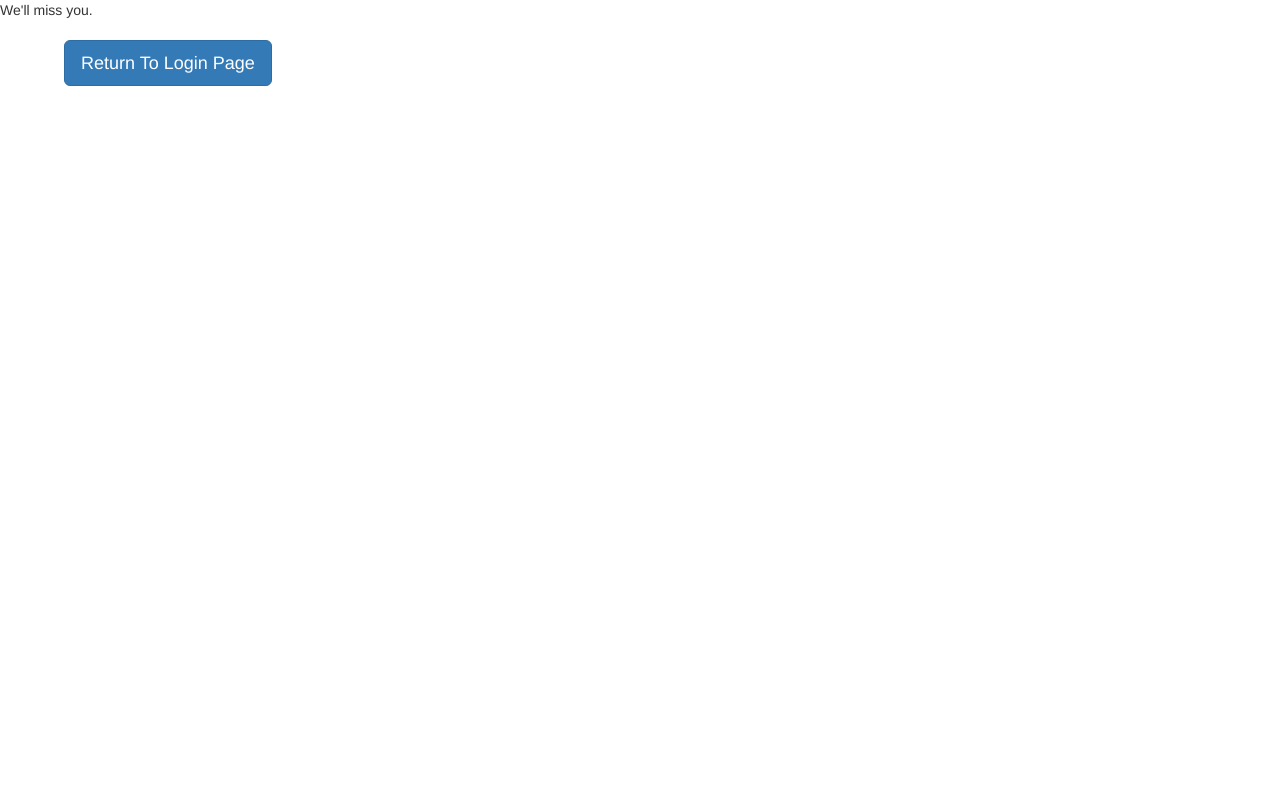
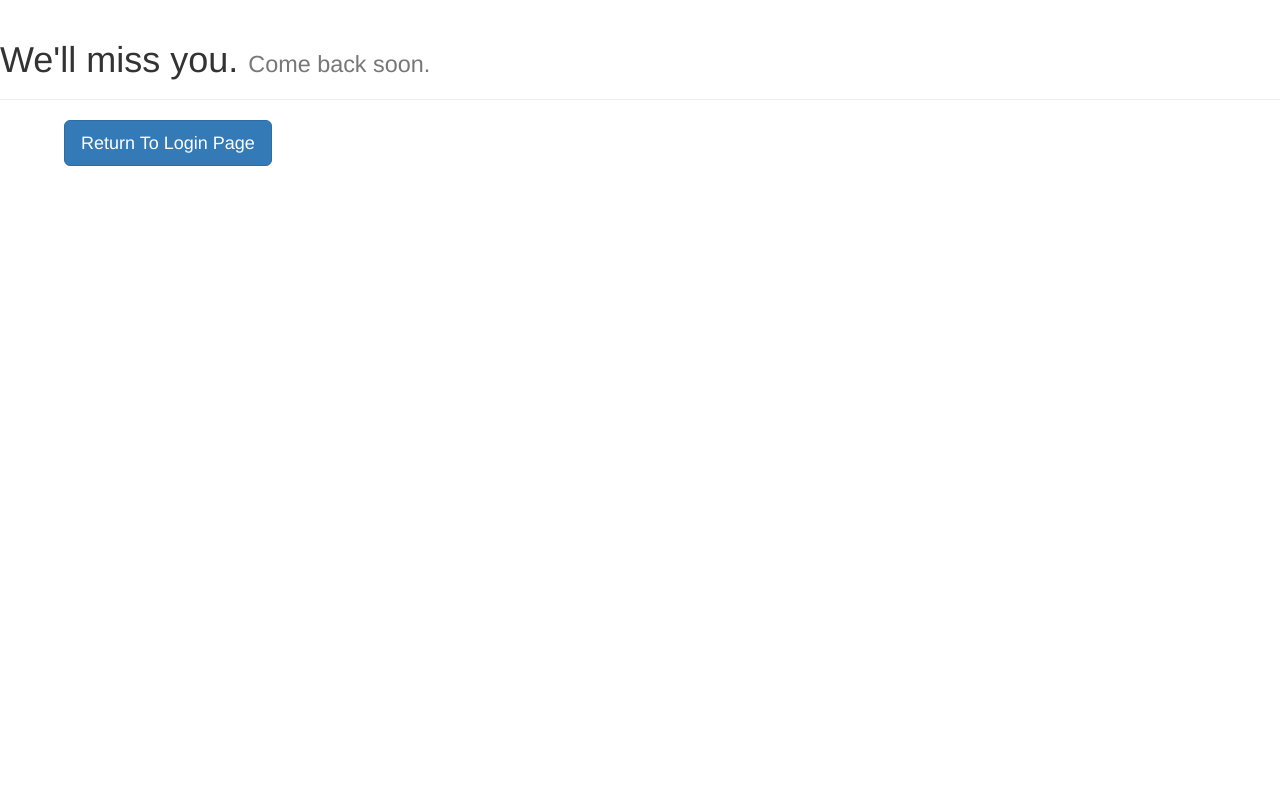
Before and after one commit to GSA/sinwebapp, a Django app: page /logout/ in a window 1280 px wide. Run offline with Django 3.2, Linux system fonts and the light colour scheme; some libraries are stand-ins or nearby versions.

Commit message:
making html pages prettier

```diff
--- a/sinwebapp/authentication/templates/logout_splash.html
+++ b/sinwebapp/authentication/templates/logout_splash.html
@@ -4,7 +4,10 @@
         integrity="sha384-HSMxcRTRxnN+Bdg0JdbxYKrThecOKuH5zCYotlSAcp1+c8xmyTe9GYg1l9a69psu" crossorigin="anonymous">
 </head>
 <body>
-    We'll miss you.<br><br>
+
+    <div class="page-header">
+        <h1>We'll miss you. <small>Come back soon.</small></h1>
+    </div>
 
     <a class="btn btn-primary btn-lg" href="/"
         role="button" style="margin-left:5%">Return To Login Page</a>
```
